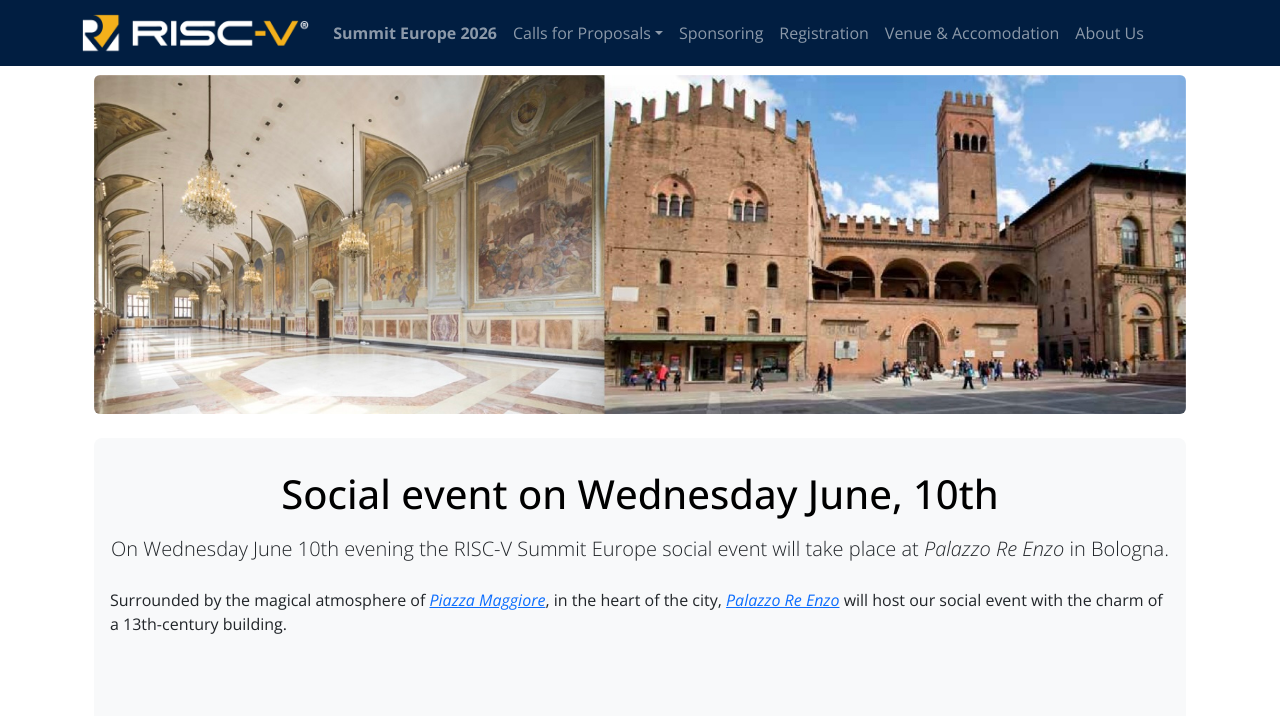
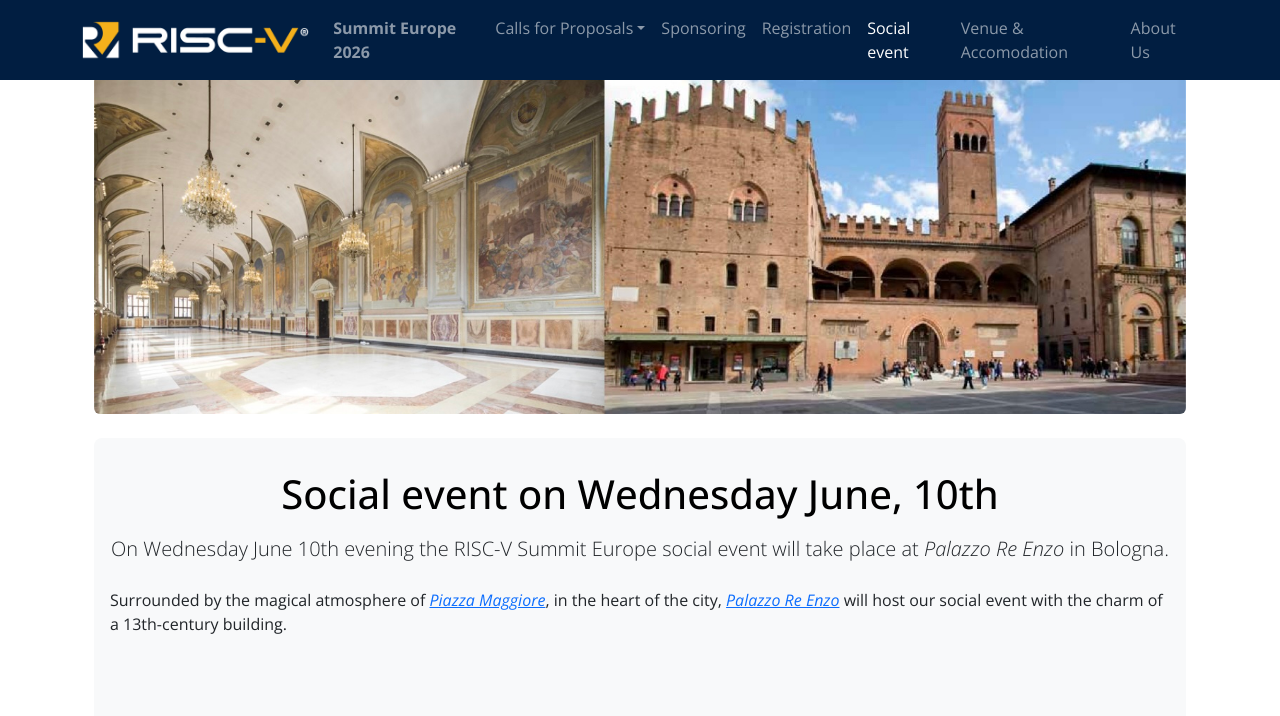
Before and after one commit to riscv-europe/summit-website-development, a Jekyll site: the page built from summit/2026/social-event.md, in a window 1280 px wide and 1204 px high. Shown: the top 716 px of the window. Built offline with Jekyll 4.4.1, drawn with Linux system fonts in a browser that asks for light colours; grey boxes are pictures that could not be loaded.

Commit message:
Add: the social event page is now part of the menu.

```diff
--- a/_layouts/summit2026.html
+++ b/_layouts/summit2026.html
@@ -54,6 +54,9 @@
             </li>
             <li class="nav-item">
               <a {% if page.url == "/summit/2026/registration.html" %}class="nav-link active" aria-current="page"{% else %}class="nav-link"{% endif %} href="registration">Registration</a>
+            </li>
+            <li class="nav-item">
+              <a {% if page.url == "/summit/2026/social-event.html" %}class="nav-link active" aria-current="page"{% else %}class="nav-link"{% endif %} href="social-event">Social event</a>
             </li>
             <li class="nav-item">
               <a {% if page.url == "/summit/2026/venue.html" %}class="nav-link active" aria-current="page"{% else %}class="nav-link"{% endif %} href="venue">Venue & Accomodation</a>
```
